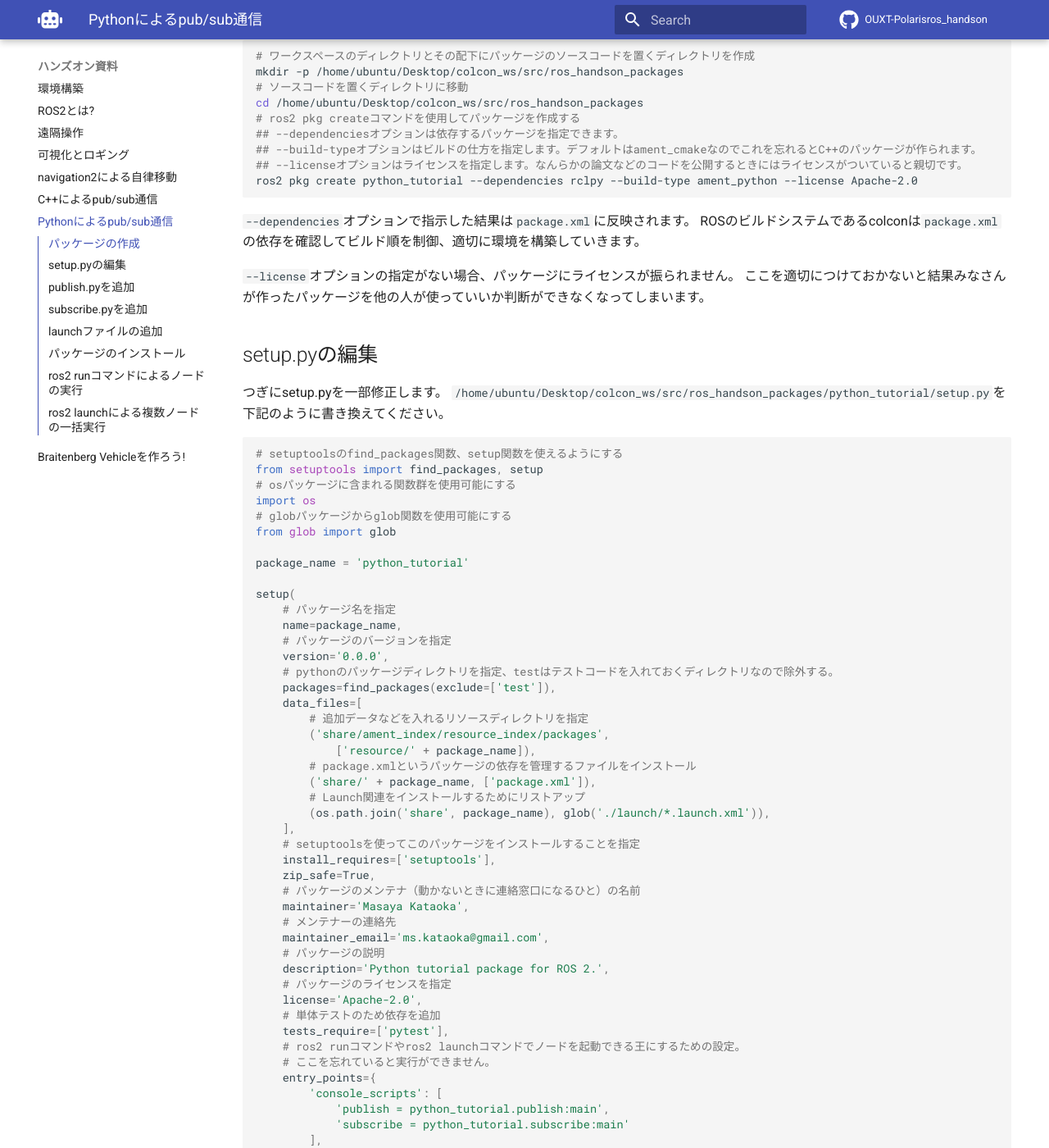
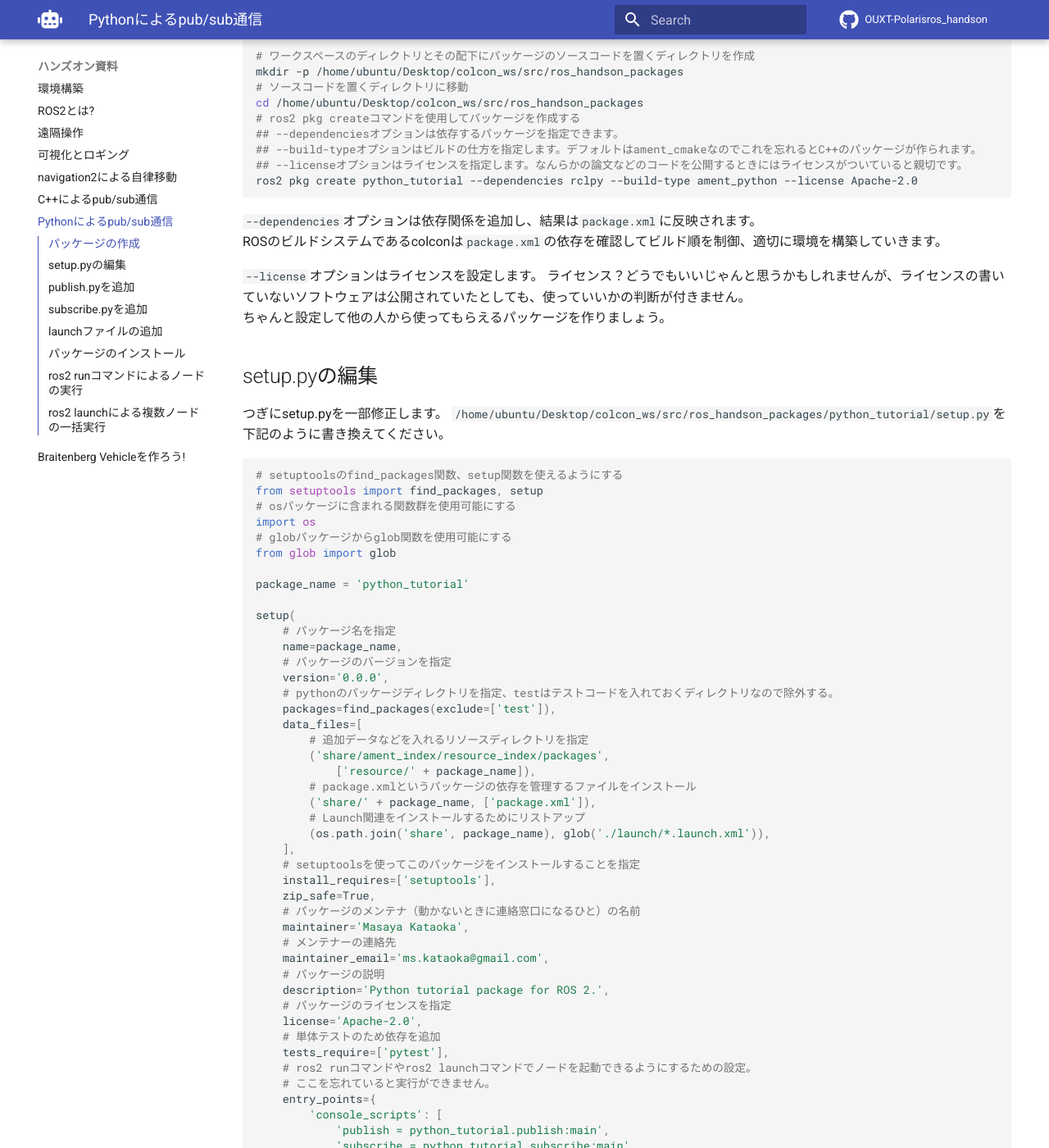
Before and after one commit to OUXT-Polaris/ros_handson, an MkDocs documentation site: the page built from docs/rclpy.md, in a window 1280 px wide and 1400 px high, scrolled down 374 px. Shown: the whole window at 82% size. Built offline with MkDocs 1.6.1 and Material for MkDocs 9.7.7, drawn with Linux system fonts in a browser that asks for light colours; nearby versions of some CDN libraries; comment, search, counter and statistics services are not loaded; some of the changed text lies outside the part shown.

Commit message:
modified docs of rclcpp and rclpy
- fix typo
- update description of ros2 pkg create command

````diff
--- a/docs/rclpy.md
+++ b/docs/rclpy.md
@@ -19,11 +19,12 @@ cd /home/ubuntu/Desktop/colcon_ws/src/ros_handson_packages
 ros2 pkg create python_tutorial --dependencies rclpy --build-type ament_python --license Apache-2.0
 ```
 
-`--dependencies`オプションで指示した結果は`package.xml`に反映されます。
+`--dependencies`オプションは依存関係を追加し、結果は`package.xml`に反映されます。
 ROSのビルドシステムであるcolconは`package.xml`の依存を確認してビルド順を制御、適切に環境を構築していきます。
 
-`--license`オプションの指定がない場合、パッケージにライセンスが振られません。
-ここを適切につけておかないと結果みなさんが作ったパッケージを他の人が使っていいか判断ができなくなってしまいます。
+`--license`オプションはライセンスを設定します。
+ライセンス？どうでもいいじゃんと思うかもしれませんが、ライセンスの書いていないソフトウェアは公開されていたとしても、使っていいかの判断が付きません。
+ちゃんと設定して他の人から使ってもらえるパッケージを作りましょう。
 
 ## setup.pyの編集
 
@@ -69,7 +70,7 @@ setup(
     license='Apache-2.0',
     # 単体テストのため依存を追加
     tests_require=['pytest'],
-    # ros2 runコマンドやros2 launchコマンドでノードを起動できる王にするための設定。
+    # ros2 runコマンドやros2 launchコマンドでノードを起動できるようにするための設定。
     # ここを忘れていると実行ができません。
     entry_points={
         'console_scripts': [
@@ -354,4 +355,4 @@ rqt_graph
 ![Not Found](images/rqt_graph_rclpy_ros2launch.png)
 
 このようにすることで、複数のノードを一括実行できます。
-実行を終了するときは`ros2 run`コマンドのときと同様に`ctrl+cで終了指示をだしてください。`
+実行を終了するときは`ros2 run`コマンドのときと同様に`ctrl+c`で終了指示をだしてください。
````
Also changed, not shown: docs/rclcpp.md (+3 -3 lines).
